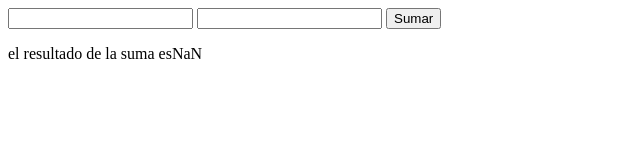
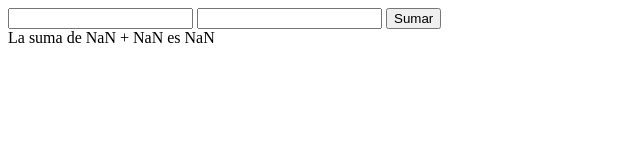
Before and after one commit to pablosja/JS-Ex15, a plain HTML site: page ex-04/index04.html in a window 1280 px wide. Both pictures are taken after a click on the button "Sumar". Shown: the whole page, without its empty margins (0-640 px from the left). Drawn offline with Linux system fonts and the light colour scheme.

Commit message:
ex04 done

```diff
--- a/ex-02/app02.js
+++ b/ex-02/app02.js
@@ -11,9 +11,9 @@ function sum(num1, num2) {
     return total
 }
 
-function render(num1,num2,total) {
+function render(num1,num2,resultado) {
     const divApp = document.getElementById('app')
-    const txt = `La suma de ${numb1} + ${numb2} es ${total}`
+    const txt = `La suma de ${num1} + ${num2} es ${resultado}`
     divApp.innerHTML = txt
 }
 
--- a/ex-04/app04.js
+++ b/ex-04/app04.js
@@ -1,16 +1,22 @@
-let numeroUno = document.getElementById('numeroUno');
-let numeroDos = document.getElementById('numeroDos');
-let boton = document.getElementById('btn');
-let resultado = document.getElementById('resultado')
-let infoUno = numeroUno.value
-let infoDos = numeroDos.value
 
-boton.addEventListener('click',() => {
-    let suma = parseFloat(infoUno) + parseFloat(infoDos);
-    resultado.innerHTML = 'el resultado de la suma es' + suma
+let button = document.getElementById('btn')
+
+function suma(joker, riddler) {
+    let resultado = parseInt(joker) + parseInt(riddler);
+    return resultado
+}
+
+function render(jok, rid, score) {
+    const divApp = document.getElementById('app')
+    const txt = `La suma de ${jok} + ${rid} es ${score}`
+    divApp.innerHTML = txt
+}
+
+button.addEventListener('click', () => {
+    let fig1 = parseInt(document.getElementById('numeroUno').value)
+    let fig2 = parseInt(document.getElementById('numeroDos').value)
+    render(fig1,fig2,suma(fig1,fig2))
 })
-
-
 
 
 /* function sumarNumeros() {
--- a/ex-04/index04.html
+++ b/ex-04/index04.html
@@ -10,7 +10,7 @@
         <input type="number" id="numeroUno">
         <input type="number" id="numeroDos">
         <button id="btn">Sumar</button>
-    <p id="resultado"></p>
+    <div id="app"></div>
 
 
     <script type="module" src="app04.js" defer></script>
```
Also changed, not shown: ex-01/index01.html (+4 -0 lines), ex-03/app03.js (+5 -5 lines).
